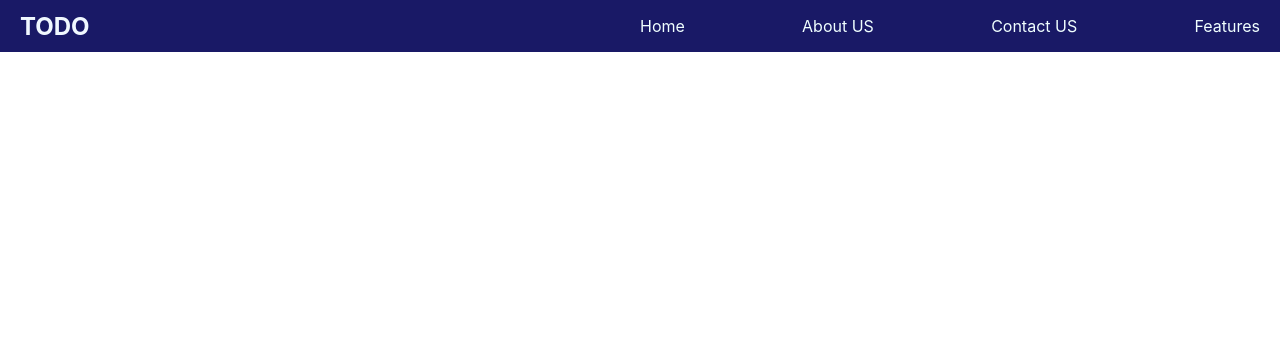
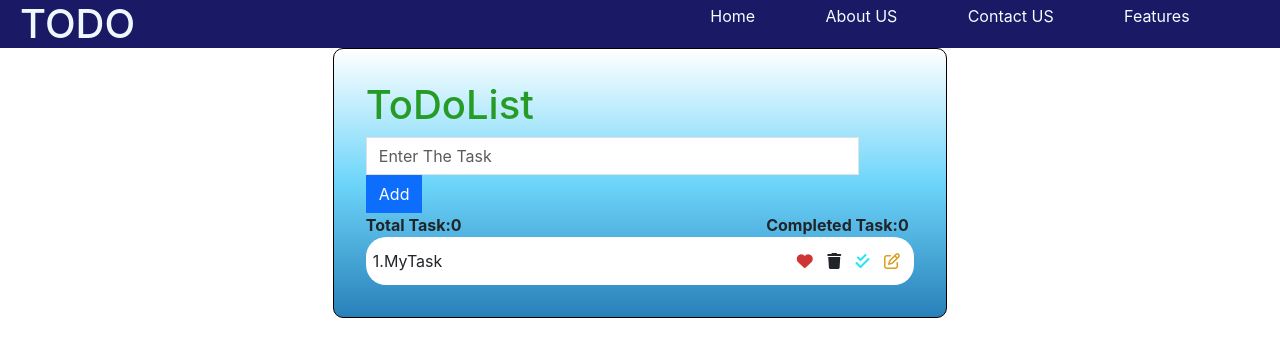
Before and after one commit to Shubhamnaik01/TODO, a React (Create React App) app: page / in a window 1280 px wide. Shown: the top 356 px of the page. Built offline with nearby package versions, Linux system fonts and the light colour scheme.

Commit message:
initial commit

```diff
--- a/public/index.html
+++ b/public/index.html
@@ -3,6 +3,7 @@
 <head>
   <meta charset="UTF-8">
   <meta name="viewport" content="width=device-width, initial-scale=1.0">
+  <link href="https://cdn.jsdelivr.net/npm/bootstrap@5.3.2/dist/css/bootstrap.min.css" rel="stylesheet" integrity="sha384-T3c6CoIi6uLrA9TneNEoa7RxnatzjcDSCmG1MXxSR1GAsXEV/Dwwykc2MPK8M2HN" crossorigin="anonymous">
   <title>Document</title>
 </head>
 <body>
@@ -17,5 +18,7 @@
     To begin the development, run `npm start` or `yarn start`.
     To create a production bundle, use `npm run build` or `yarn build`.
   -->
+  <script src="https://kit.fontawesome.com/474db4af24.js" crossorigin="anonymous"></script>
+    <script src="https://cdn.jsdelivr.net/npm/bootstrap@5.3.2/dist/js/bootstrap.bundle.min.js" integrity="sha384-C6RzsynM9kWDrMNeT87bh95OGNyZPhcTNXj1NW7RuBCsyN/o0jlpcV8Qyq46cDfL" crossorigin="anonymous"></script>
 </body>
 </html>
--- a/src/App.jsx
+++ b/src/App.jsx
@@ -1,6 +1,6 @@
 
 import './App.css';
-import Nav from "./Nav"
+import Nav from "./Components/Nav"
 
 function App() {
   return (
--- a/src/CSS/nav.css
+++ b/src/CSS/nav.css
@@ -16,7 +16,7 @@
     list-style-type: none;
     padding: 0;
     display: flex;
-    justify-content: space-between;
+    justify-content: space-evenly;
     flex: 1;
     color: azure;
 }
--- /dev/null
+++ b/src/CSS/taskForm.css
@@ -0,0 +1,65 @@
+*{
+    margin: 0;
+    padding: 0;
+    box-sizing: border-box;
+}
+
+.container {
+    width: 48%;
+    min-height: fit-content;
+    height: auto;
+    background: #2980B9;
+    background: -webkit-linear-gradient(to bottom, #FFFFFF, #6DD5FA, #2980B9);
+    background: linear-gradient(to bottom, #FFFFFF, #6DD5FA, #2980B9);
+    border-radius:10px ;
+    padding: 2rem;
+    margin: auto;
+    border: 1px solid black;
+}
+
+.container>h1{
+    color:rgb(38, 156, 38);
+}
+
+.flex-box{
+    display: flex;
+    justify-content: space-between;
+    width: 99%;
+}
+
+.width{
+    width: 90%;
+}
+
+.form-control{
+    border-radius: 0!important;
+}
+input[type="text"]:focus{
+    box-shadow: none;
+}
+#todo{
+    display: inline-block;
+}
+
+.btn{
+    border-radius: 0;
+    vertical-align: baseline;
+}
+
+.listbox{
+    width: 100%;
+    background-color: white;
+    height: max-content;
+    margin: auto;
+    padding: 12px 7px;
+    border-radius: 20px;
+}
+
+.list{
+    /* display: flex;
+    justify-content: space-between; */
+    width: 100%;
+}
+#heart{
+    color: #d03535;
+}
--- a/src/Nav.jsx
+++ b/src/Components/Nav.jsx
@@ -1,5 +1,6 @@
 import React from "react";
-import "./CSS/nav.css"
+import "../CSS/nav.css";
+import TaskForm from "./taskForm";
 
 const Nav = () =>{
     return (
@@ -13,6 +14,7 @@ const Nav = () =>{
                     <li>Features</li>
                 </ul>
             </nav>
+            <TaskForm/>
         </div>
     )
 }
--- /dev/null
+++ b/src/Components/taskForm.jsx
@@ -0,0 +1,34 @@
+import React, { useState } from "react";
+import "../CSS/taskForm.css"
+
+function TaskForm(){
+    const [totalCount,setTotalCount] = useState(0);
+    const [completed,setCompletedTask] = useState(0);
+    const [taskList,setTaskList] = useState([]);
+    return(
+        <div>
+            <div className="container">
+                <h1>ToDoList</h1>
+                <input type="text" class="form-control width" name="todoinput" id="todo" placeholder="Enter The Task"/>
+                <span><button type="button" class="btn btn-primary">Add</button></span>
+                <div className="flex-box">
+                    <b>Total Task:{totalCount}</b>
+                    <b>Completed Task:{completed}</b>
+                </div>
+                <div className="listbox">
+                    <div className="list d-flex justify-content-between">
+                        <div>1.MyTask</div>
+                        <div className="d-flex justify-content-around align-items-center" style={{width:"22%"}}>
+                            <i class="fa-solid fa-heart" id="heart"></i>
+                            <i class="fa-solid fa-trash"></i>
+                            <i class="fa-solid fa-check-double" style={{color: '#26e5f2'}}></i>
+                            <i class="fa-regular fa-pen-to-square" style={{color: '#d99f20'}}></i>
+                        </div>
+                    </div>
+                </div>
+            </div>
+        </div>
+    )
+}
+
+export default TaskForm
```
